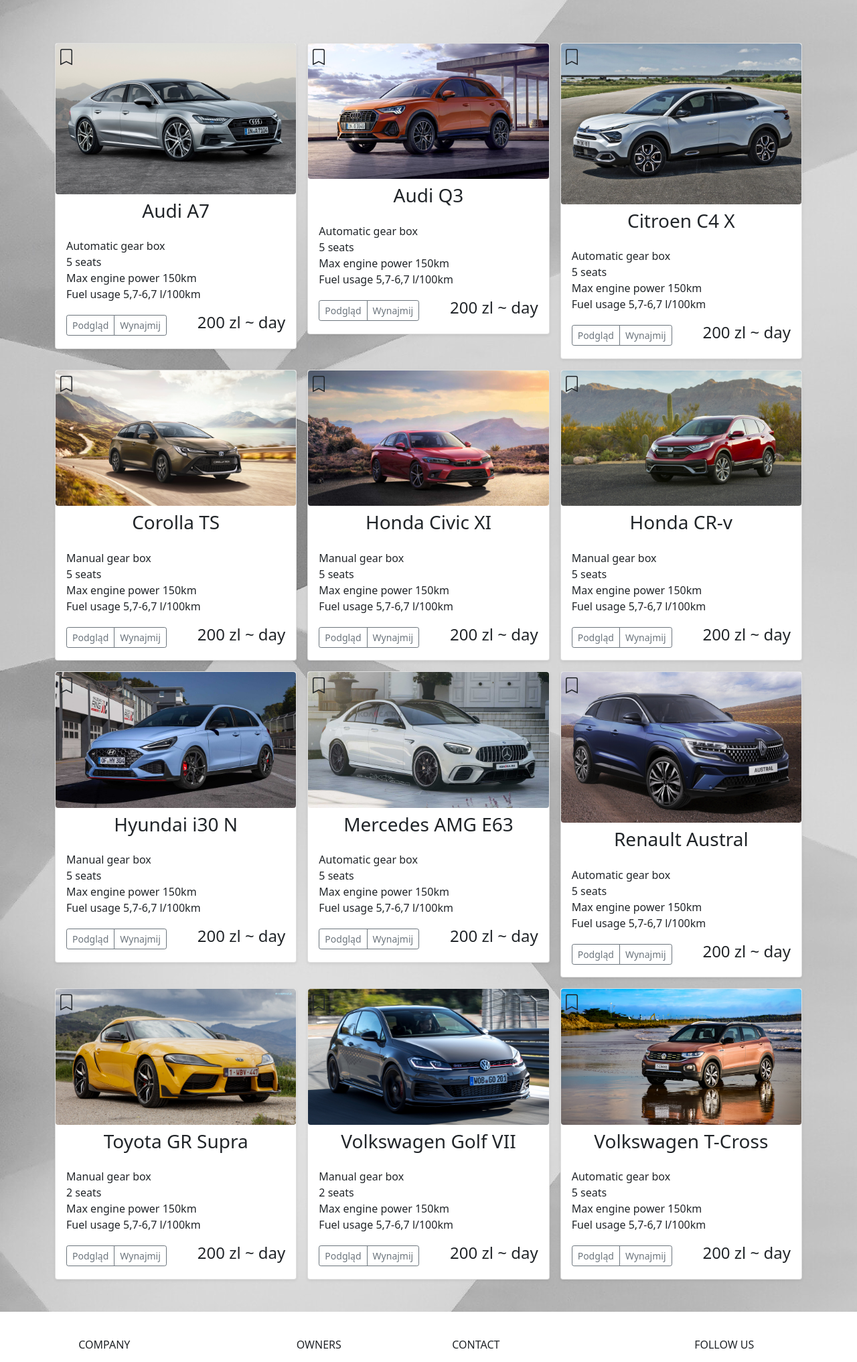
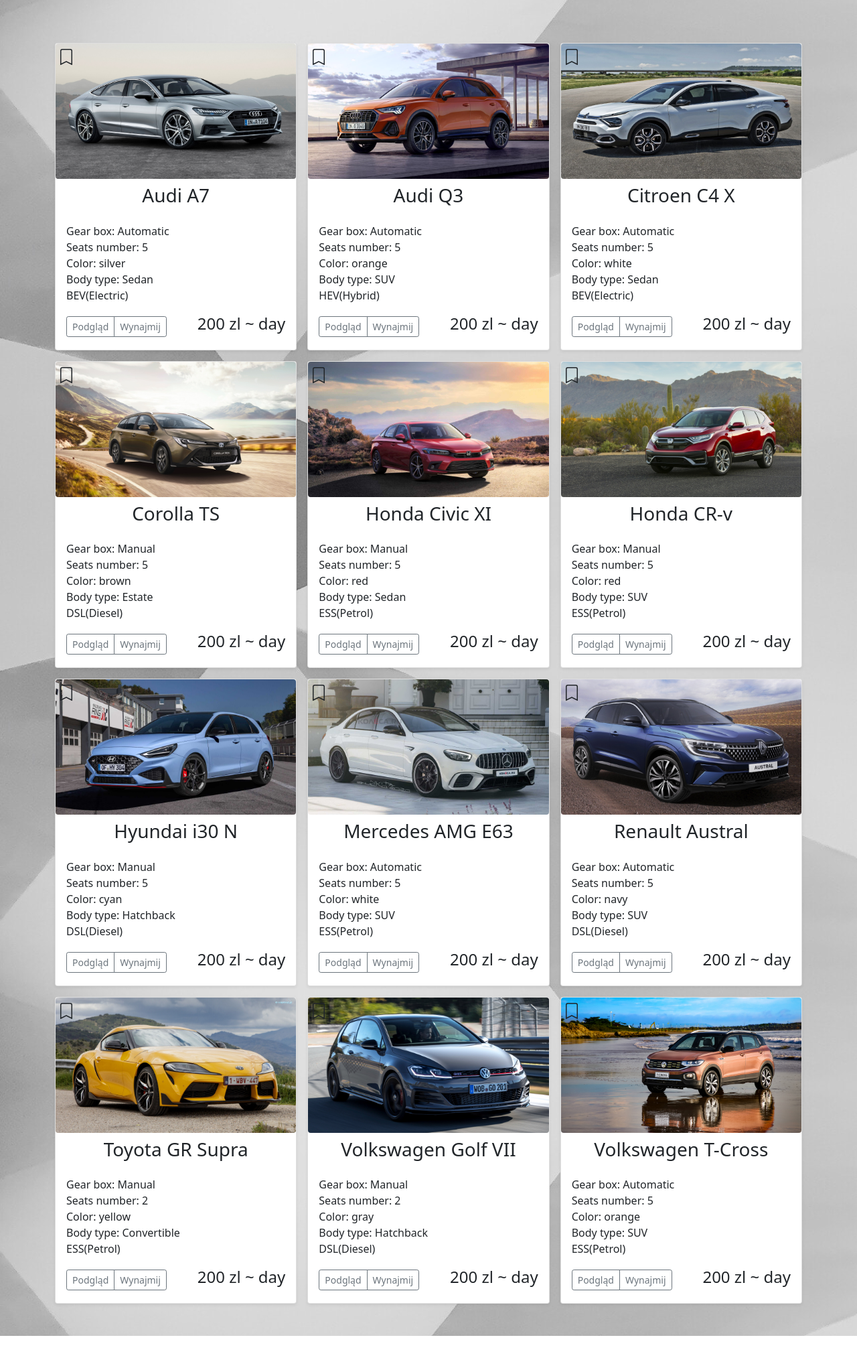
Before and after one commit to Alan-Caly/Projekt, a Flask app: page / in a window 1280 px wide. Shown: the part 115-2148 px from the top of the page at 67% size. Run offline with Flask 2, Linux system fonts and the light colour scheme; data comes from the database, SQL or seed files in the repository; parts of the project's set-up code (start-up, migrations or seed data) failed here and were passed over.

Commit message:
polishing database

```diff
--- a/server/template/page/home_page.html
+++ b/server/template/page/home_page.html
@@ -27,8 +27,7 @@
                             {{ item[0] }}
                         </text>
                         <div class="card-body">
-                            <p class="card-text text-md-left">{{ item[4] }} gear box<br>{{ item[5] }} seats<br>Max engine power
-                                150km<br>Fuel usage 5,7-6,7 l/100km</p>
+                            <p class="card-text text-md-left">Gear box: {{ item[4] }}<br>Seats number: {{ item[5] }}<br>Color: {{ item[2] }}<br>Body type: {{ item[3] }}<br>{{ item[6] }}</p>
                             <div class="d-flex justify-content-between align-items-center">
                                 <div class="btn-group">
                                     <button type="button" class="btn btn-sm btn-outline-secondary">Podgląd</button>
```
Also changed, not shown: server/static/image_ad/car_image/Audi A7.jpg, server/static/image_ad/car_image/Citroen C4 X.jpg, server/static/image_ad/car_image/Renault Austral.jpg.
